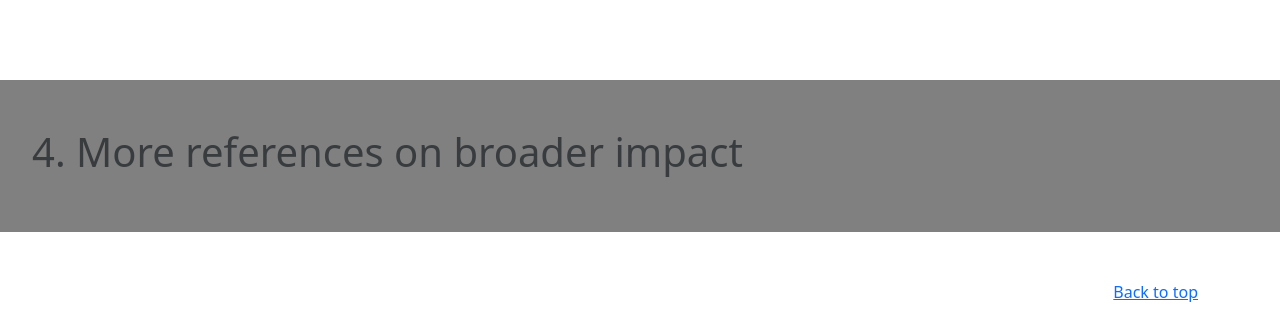
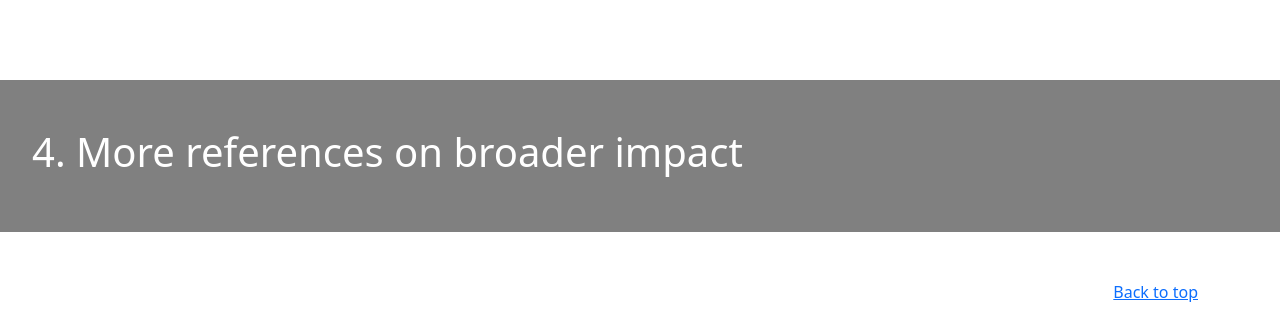
Before and after one commit to StarInnoJD/StarInnoJD.github.io, a plain HTML site: page index.html in a window 1280 px wide. Shown: the part 6094-6422 px from the top of the page. Drawn offline with Linux system fonts and the light colour scheme.

Commit message:
Update index.html

```diff
--- a/index.html
+++ b/index.html
@@ -207,7 +207,7 @@
         <section style="background-color: gray;">
           <div class="py-lg-5" style="padding-left: 2.5%;">
             <div class="col-lg-6 col-md-8 mx-auto" style="width: 100%;">
-              <h1 class="text-muted">4. More references on broader impact</h1>
+              <h1 class="text-white">4. More references on broader impact</h1>
             </div>
 
           </div>
```
